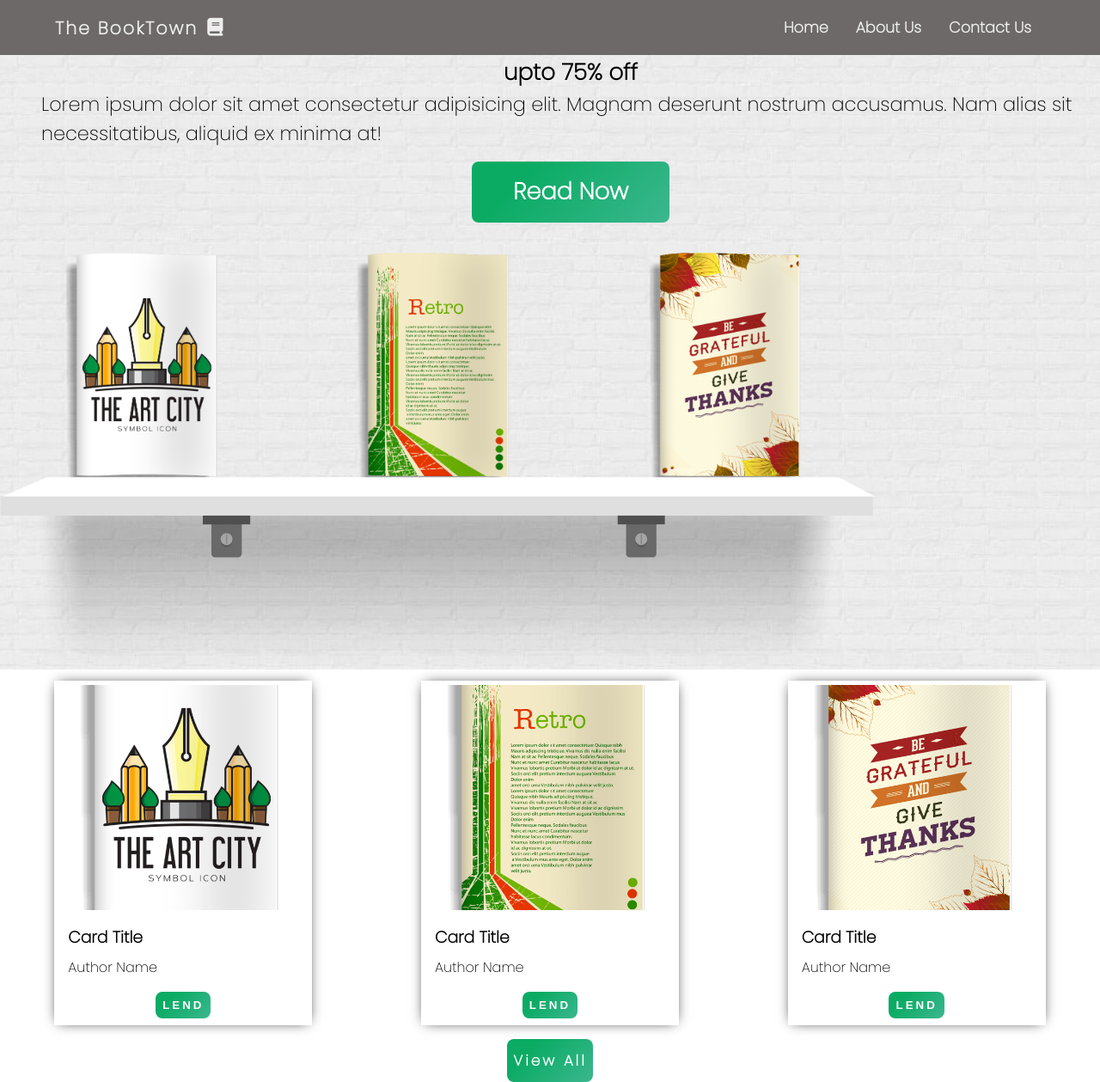
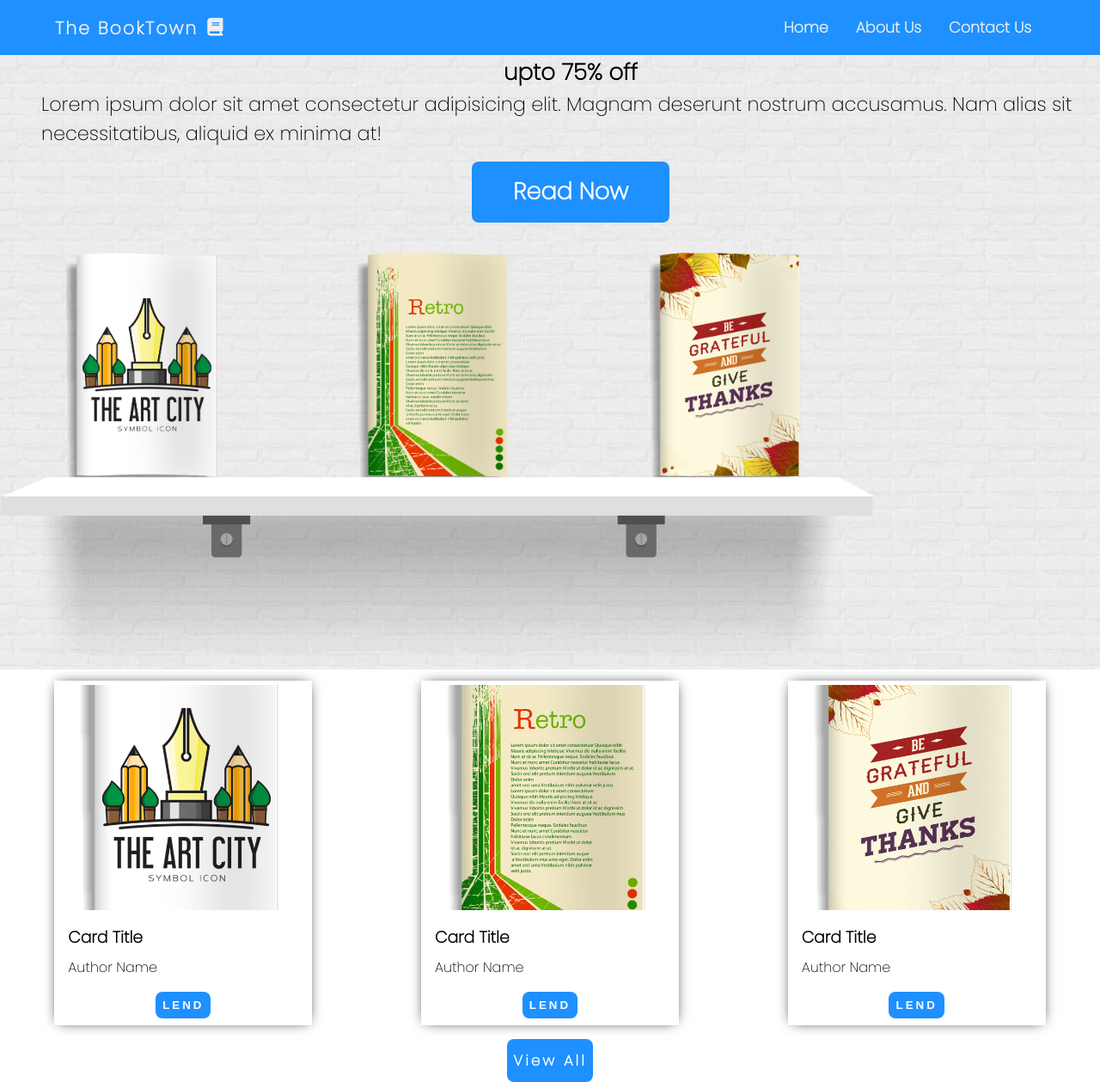
Before and after one commit to Maliks223/The-Book-Town, a React (Create React App) app: page / in a window 1280 px wide. Shown: the whole page at 86% size. Built offline with nearby package versions, Linux system fonts and the light colour scheme; a web font is replaced by a local one.

Commit message:
fix colors

```diff
--- a/src/components/Banner.css
+++ b/src/components/Banner.css
@@ -44,8 +44,7 @@
 .btn{
     display: inline-block;
     border-radius:.5rem ;
-    background-color: #3bb78f;
-    background-image: linear-gradient(315deg, #3bb78f 0%, #0bab64 74%);
+    background-color: dodgerblue;
     text-decoration: none;
     font-weight: bolder;
     font-size: 1.7rem;
--- a/src/components/Card.css
+++ b/src/components/Card.css
@@ -49,8 +49,7 @@ h3,p{
 }
 
 .btnCard button{
-    background-color: #3bb78f;
-    background-image: linear-gradient(315deg, #3bb78f 0%, #0bab64 74%);
+    background-color: dodgerblue;
     border-radius: 0.5rem;
     color: white;
     letter-spacing: 3px;
@@ -72,8 +71,7 @@ h3,p{
     display: grid;
     height: 50px;
     width: 100px;
-    background-color: #3bb78f;
-    background-image: linear-gradient(315deg, #3bb78f 0%, #0bab64 74%);
+    background-color: dodgerblue;
     color: white;
     text-align: center;
     border-radius:.5rem ;
--- a/src/components/Navbar.css
+++ b/src/components/Navbar.css
@@ -3,7 +3,7 @@ nav{
     justify-content: space-between;
     align-items: center;
     height: 8vh;
-    background-color: #6e6969;
+    background-color: dodgerblue;
     color: #eee;
     padding: 0 4rem;
     position: relative;
```
